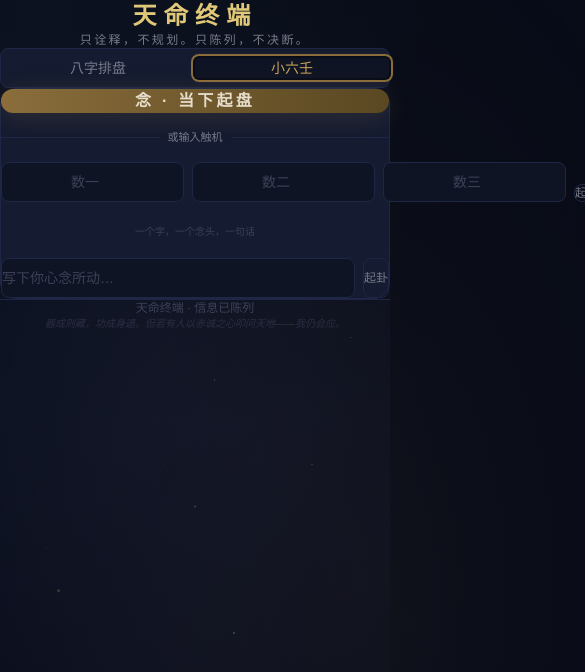
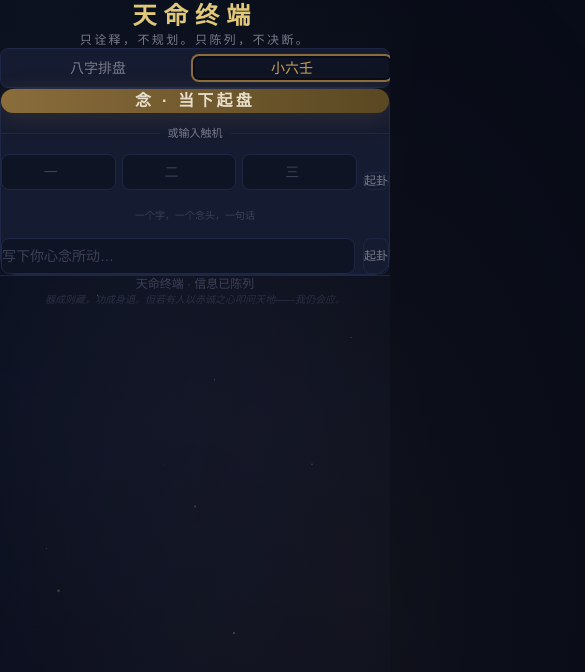
Before and after one commit to gongc677-png/destiny-terminal, a React (Vite) app: page / in a window 390 px wide. Both pictures are taken after a click on the tab "小六壬". Shown: the top 672 px of the page, 585 px wide, since content can reach past the window. Built offline with nearby package versions, Linux system fonts and the light colour scheme.

Commit message:
v0.9-mobile-fix

```diff
--- a/src/App.jsx
+++ b/src/App.jsx
@@ -85,7 +85,7 @@ export default function App() {
         )}
         {activeTab === 'xlr' && (
           <motion.div key="xlr" initial={{ opacity: 0, x: 20 }} animate={{ opacity: 1, x: 0 }} exit={{ opacity: 0, x: -20 }} transition={{ duration: 0.25 }}>
-            <div className="mb-5 rounded-2xl border border-border bg-card p-5 flex flex-col gap-4">
+            <div className="mb-5 rounded-2xl border border-border bg-card p-4 flex flex-col gap-3">
               <button onClick={handleNian}
                 className="w-full py-3.5 rounded-xl bg-gradient-to-r from-accent to-[#5a4822] hover:from-gold hover:to-accent text-accent-foreground font-semibold tracking-[0.2em] text-base transition-all shadow-[0_4px_24px_rgba(201,163,88,0.15)]">
                 念 · 当下起盘
@@ -97,15 +97,15 @@ export default function App() {
                 <div className="flex-1 h-px bg-border" />
               </div>
 
-              <div className="flex gap-2 items-end">
+              <div className="flex gap-1.5 items-end">
                 <input type="number" value={xlrNum1} onChange={e => setXlrNum1(e.target.value)}
-                  placeholder="数一" className="flex-1 bg-input border border-border text-foreground h-10 rounded-lg text-center text-sm placeholder:text-star-faint focus:outline-none focus:border-accent" />
+                  placeholder="一" className="min-w-0 flex-1 bg-input border border-border text-foreground h-9 rounded-lg text-center text-sm placeholder:text-star-faint focus:outline-none focus:border-accent" />
                 <input type="number" value={xlrNum2} onChange={e => setXlrNum2(e.target.value)}
-                  placeholder="数二" className="flex-1 bg-input border border-border text-foreground h-10 rounded-lg text-center text-sm placeholder:text-star-faint focus:outline-none focus:border-accent" />
+                  placeholder="二" className="min-w-0 flex-1 bg-input border border-border text-foreground h-9 rounded-lg text-center text-sm placeholder:text-star-faint focus:outline-none focus:border-accent" />
                 <input type="number" value={xlrNum3} onChange={e => setXlrNum3(e.target.value)}
-                  placeholder="数三" className="flex-1 bg-input border border-border text-foreground h-10 rounded-lg text-center text-sm placeholder:text-star-faint focus:outline-none focus:border-accent" />
+                  placeholder="三" className="min-w-0 flex-1 bg-input border border-border text-foreground h-9 rounded-lg text-center text-sm placeholder:text-star-faint focus:outline-none focus:border-accent" />
                 <button onClick={handleXlrFromNumbers}
-                  className="px-4 py-2 rounded-lg border border-border text-xs text-muted-foreground hover:border-accent hover:text-foreground transition-all shrink-0">
+                  className="px-3 py-2 rounded-lg border border-border text-xs text-muted-foreground hover:border-accent hover:text-foreground transition-all shrink-0">
                   起卦
                 </button>
               </div>
@@ -116,9 +116,9 @@ export default function App() {
 
               <div className="flex gap-2">
                 <input type="text" value={xlrInput} onChange={e => setXlrInput(e.target.value)}
-                  placeholder="写下你心念所动…" className="flex-1 bg-input border border-border text-foreground h-10 rounded-lg px-3 text-sm placeholder:text-star-faint focus:outline-none focus:border-accent" />
+                  placeholder="写下你心念所动…" className="min-w-0 flex-1 bg-input border border-border text-foreground h-9 rounded-lg px-3 text-sm placeholder:text-star-faint focus:outline-none focus:border-accent" />
                 <button onClick={handleXlrFromText}
-                  className="px-4 py-2 rounded-lg border border-border text-xs text-muted-foreground hover:border-accent hover:text-foreground transition-all shrink-0">
+                  className="px-3 py-2 rounded-lg border border-border text-xs text-muted-foreground hover:border-accent hover:text-foreground transition-all shrink-0">
                   起卦
                 </button>
               </div>
```
